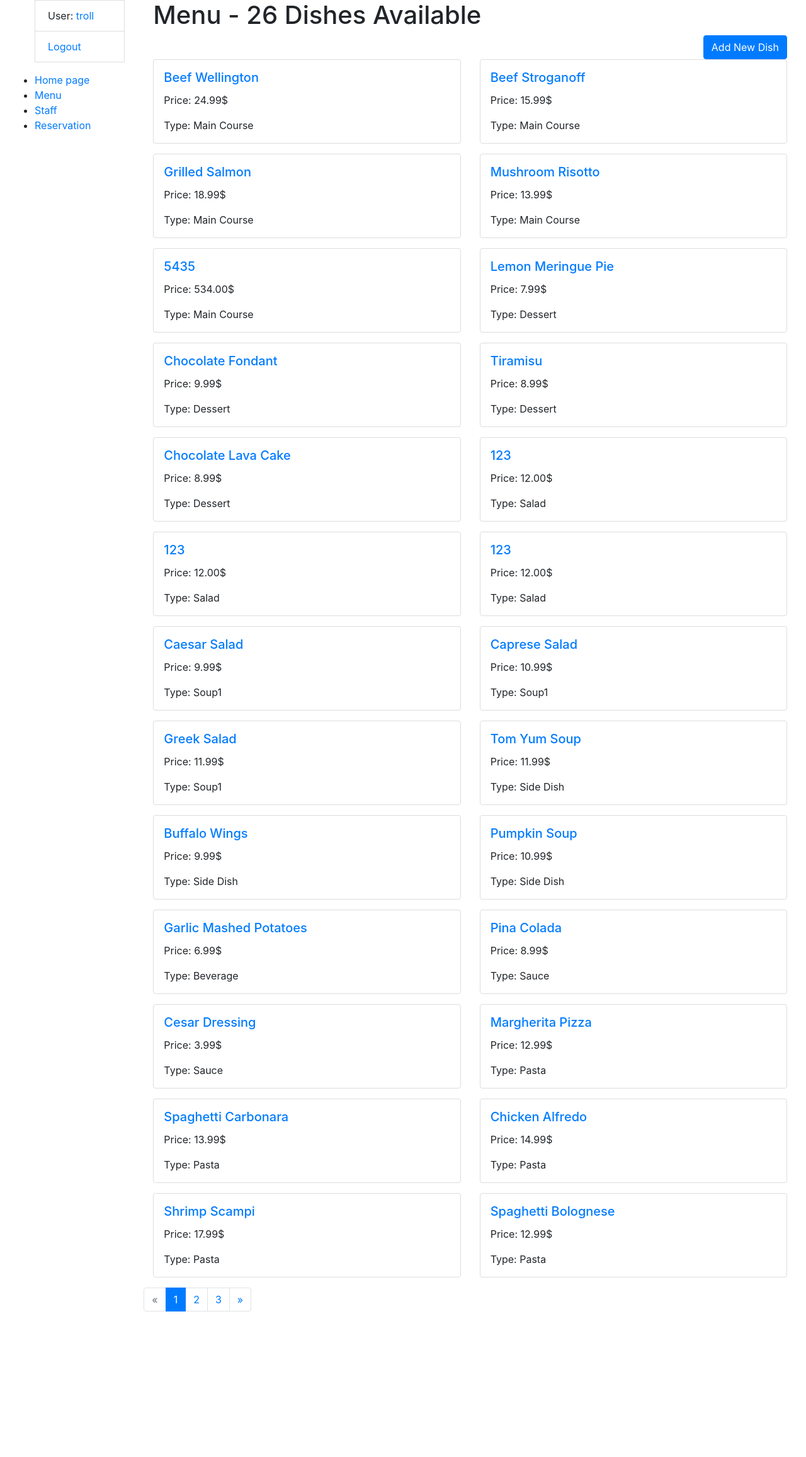
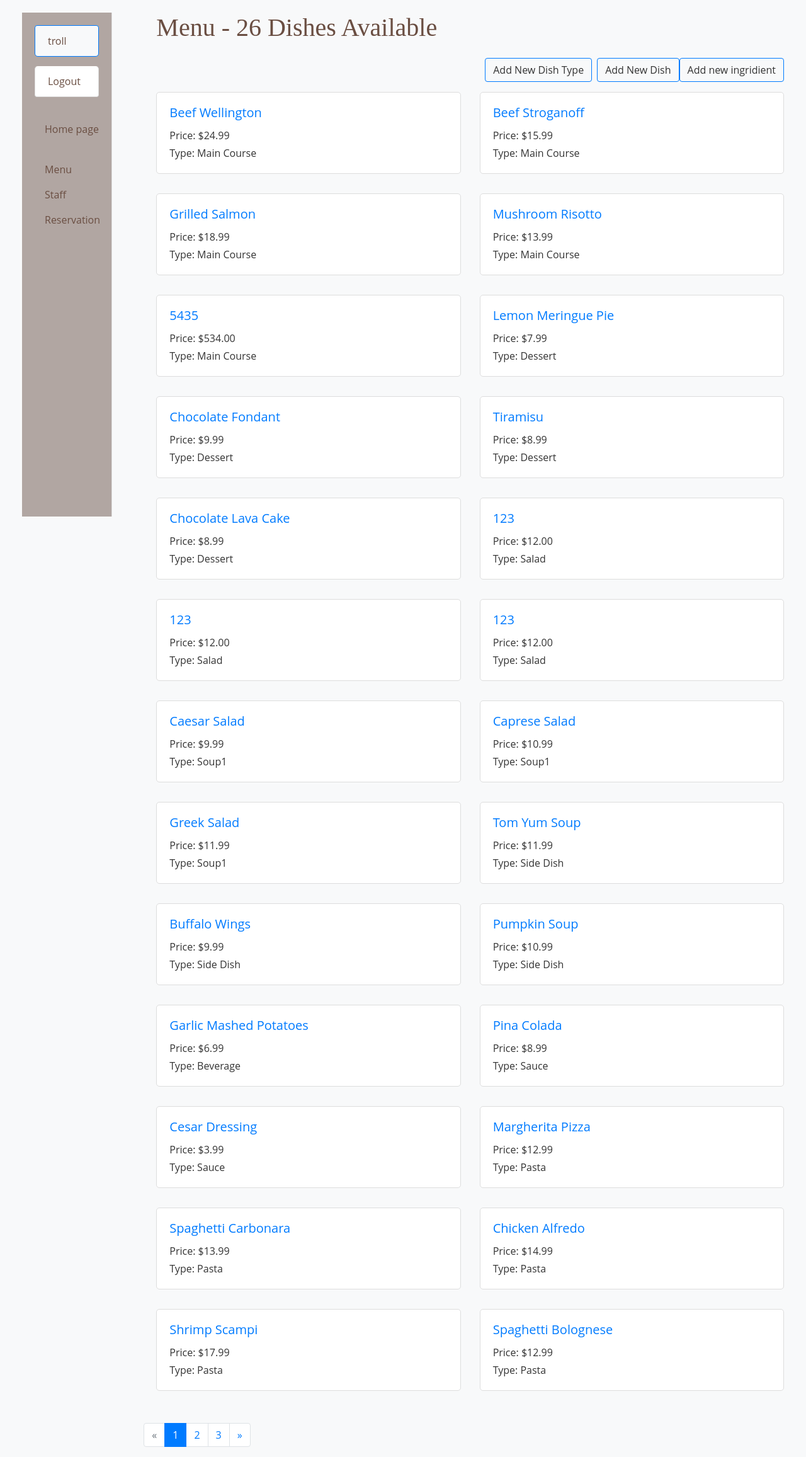
Before and after one commit to NikitaNikolaitsev/Kitcher-Restaurant-, a Django app: page /menu/ in a window 1280 px wide. Shown: the whole page at 63% size. Before the commit the page ends 2082 px from the top, so only its background shows below. Run offline with Django 4.2, Linux system fonts and the light colour scheme; a user stored in the database is signed in; data comes from the database, SQL or seed files in the repository; both versions use the stored data as it was after the commit; parts of the project's set-up code (start-up, migrations or seed data) failed here and were passed over.

Commit message:
fix template

```diff
--- a/kitcherapp/models.py
+++ b/kitcherapp/models.py
@@ -33,6 +33,7 @@ class Dish(models.Model):
     price = models.DecimalField(max_digits=10, decimal_places=2)
     dish_type = models.ForeignKey(DishType, on_delete=models.CASCADE)
     cooks = models.ManyToManyField(Cook, blank=True, related_name="dishes")
+    ingredients = models.ManyToManyField("Ingredient", related_name='dishes', blank=True)
 
     class Meta:
         ordering = ("dish_type",)
@@ -42,3 +43,11 @@ class Dish(models.Model):
 
     def get_absolute_url(self):
         return reverse('kitcher:dish-detail', kwargs={'pk': self.pk})
+
+
+class Ingredient(models.Model):
+    name = models.CharField(max_length=255)
+    description = models.TextField(blank=True, null=True)
+
+    def __str__(self):
+        return self.name
--- a/kitcherapp/urls.py
+++ b/kitcherapp/urls.py
@@ -1,15 +1,29 @@
 from django.urls import path
-from kitcherapp.views import index, MenuView, StaffBaseView, MenuUpdateView, MenuDeleteView, MenuCreateView, \
-    DishDetailView, StaffDetailView, StaffUpdateView, StaffDeleteView, StaffCreateView, DishTypeCreateView, \
-    DishTypeUpdateView, DishTypeDeleteView
+from kitcherapp.views import (
+    index,
+    MenuView,
+    MenuUpdateView,
+    MenuDeleteView,
+    MenuCreateView,
+    StaffBaseView,
+    StaffDetailView,
+    StaffUpdateView,
+    StaffDeleteView,
+    StaffCreateView,
+    DishTypeCreateView,
+    DishTypeUpdateView,
+    DishTypeDeleteView,
+    DishDetailView,
+    IngredientUpdateView,
+    IngredientCreateView
+)
 
 urlpatterns = [
     path("", index, name="index"),
 
     path("menu/", MenuView.as_view(), name="menu"),
-    path(
-        "menu/create", MenuCreateView.as_view(), name="create-menu"
-    ),
+
+    path('menu/create', MenuCreateView.as_view(), name='dish-create'),
     path(
         "menu/<int:pk>/update", MenuUpdateView.as_view(), name="update-menu"
     ),
@@ -43,6 +57,13 @@ urlpatterns = [
     path(
         'dishtype/<int:pk>/delete', DishTypeDeleteView.as_view(), name='dishtype-delete'
     ),
+
+    path(
+        "ingredient/create", IngredientCreateView.as_view(), name="ingredient-create"
+    ),
+    path(
+        "ingredient/<int:pk>/update", IngredientUpdateView.as_view(), name="ingredient-update"
+    ),
 ]
 
 app_name = "kitcher"
--- a/kitcherapp/views.py
+++ b/kitcherapp/views.py
@@ -4,9 +4,8 @@ from django.urls import reverse_lazy
 from django.views import generic
 from django.contrib.auth.mixins import LoginRequiredMixin
 
-from kitcherapp.forms import RegisterForm
-from kitcherapp.models import Dish, Cook, DishType
-
+from kitcherapp.forms import CookCreateForm
+from kitcherapp.models import Dish, Cook, DishType, Ingredient
 
 # Create your views here.
 
@@ -57,20 +56,20 @@ class MenuView(generic.ListView):
 class MenuCreateView(LoginRequiredMixin, generic.edit.CreateView):
     model = Dish
     fields = "__all__"
-    success_url = reverse_lazy("kitcherapp:dish-add")
+    success_url = reverse_lazy("kitcherapp:dish-create")
     template_name = "kitcher/menu/menu_create.html"
 
 
 class MenuUpdateView(LoginRequiredMixin, generic.UpdateView):
     model = Dish
     fields = "__all__"
-    success_url = reverse_lazy("kitcherapp:dish-add")
+    success_url = reverse_lazy("kitcherapp:dish-create")
     template_name = "kitcher/menu/menu_create.html"
 
 
 class MenuDeleteView(LoginRequiredMixin, generic.edit.DeleteView):
     model = Dish
-    success_url = reverse_lazy("kitcherapp:dish-add")
+    success_url = reverse_lazy("kitcherapp:dish-create")
     template_name = "kitcher/menu/menu_delete.html"
 
 
@@ -115,21 +114,21 @@ class StaffDetailView(LoginRequiredMixin, generic.DetailView):
 
 class StaffCreateView(LoginRequiredMixin, generic.CreateView):
     model = Cook
-    fields = "__all__"
+    form_class = CookCreateForm
     template_name = 'kitcher/staff/staff_create.html'
     success_url = reverse_lazy("kitcherapp:staff-create")
 
 
 class StaffUpdateView(LoginRequiredMixin, generic.edit.UpdateView):
     model = Cook
-    fields = "__all__"
+    form_class = CookCreateForm
     success_url = reverse_lazy("kitcherapp:staff-create")
     template_name = "kitcher/staff/staff_create.html"
 
 
 class StaffDeleteView(LoginRequiredMixin, generic.DeleteView):
     model = Cook
-    success_url = reverse_lazy("kitcherapp:staff-add")
+    success_url = reverse_lazy("kitcherapp:staff-create")
     template_name = "kitcher/staff/staff_delete.html"
 
 
@@ -156,3 +155,17 @@ class DishTypeDeleteView(LoginRequiredMixin, generic.edit.DeleteView):
     model = DishType
     success_url = reverse_lazy("kitcherapp:create-menu")
     template_name = "kitcher/dish_type/dish_type_delete.html"
+
+
+class IngredientCreateView(LoginRequiredMixin, generic.CreateView):
+    model = Ingredient
+    fields = "__all__"
+    success_url = reverse_lazy("kitcherapp:create-menu")
+    template_name = "kitcher/menu/ingredient_create.html"
+
+
+class IngredientUpdateView(LoginRequiredMixin, generic.edit.UpdateView):
+    model = Ingredient
+    fields = "__all__"
+    success_url = reverse_lazy("kitcherapp:create-menu")
+    template_name = "kitcher/menu/ingredient_create.html"
--- a/static/style/styles.css
+++ b/static/style/styles.css
@@ -1,32 +1,153 @@
-.job-titles-container  {
+:root {
+    --primary-color: #6a4e42;
+    --secondary-color: #b1a6a2;
+    --accent-color: #d4af37;
+    --text-color: #333;
+    --background-color: #f8f9fa;
+}
+.username {
+    color: #fffff;
+}
+body {
+    font-family: 'Open Sans', sans-serif;
+    color: var(--text-color);
+    background-color: var(--background-color);
+}
+
+h1, h2, h3 {
+    font-family: 'Playfair Display', serif;
+    color: var(--primary-color);
+}
+
+.container {
+    max-width: 1200px;
+    margin: 0 auto;
+    padding: 20px;
+}
+
+.sidebar {
+    background-color: var(--secondary-color);
+    padding: 20px;
+    border-right: 1px solid #ddd;
+    min-height: 100vh;
+}
+
+.sidebar a {
+    color: var(--primary-color);
+}
+
+.sidebar a:hover {
+    color: var(--accent-color);
+}
+
+.user-info, .sidebar-nav {
+    list-style: none;
+    padding: 0;
+    margin: 0;
+}
+
+.user-info li, .sidebar-nav li {
+    margin: 10px 0;
+}
+
+.user-info li a, .sidebar-nav li a {
+    text-decoration: none;
+    color: var(--primary-color);
+}
+
+.user-info li a:hover, .sidebar-nav li a:hover {
+    text-decoration: underline;
+}
+
+.card, .list-group-item {
+    background-color: #fff;
+    border: 1px solid #ddd;
+    border-radius: 5px;
+    margin-bottom: 15px;
+}
+
+.card-body {
+    padding: 20px;
+}
+
+.list-group-item.active {
+    background-color: var(--background-color);
+    color: #fff;
+}
+
+.list-group-item a {
+    color: var(--primary-color);
+}
+
+.list-group-item a:hover {
+    text-decoration: underline;
+}
+
+.table {
+    width: 100%;
+    margin-bottom: 1rem;
+    background-color: #fff;
+    border-collapse: collapse;
+}
+
+.table thead th {
+    background-color: var(--primary-color);
+    color: #fff;
+}
+
+.table tbody tr:nth-child(odd) {
+    background-color: #f9f9f9;
+}
+
+.table tbody tr:hover {
+    background-color: var(--secondary-color);
+    color: var(--primary-color);
+}
+
+.job-titles-container, .menu-container {
     display: flex;
     flex-wrap: wrap;
     gap: 20px;
 }
 
-.job-title-section  {
+.job-title-section, .menu-item {
     flex: 1 1 calc(50% - 20px);
     box-sizing: border-box;
 }
-.row {
-  display: flex;
-  flex-wrap: wrap;
+
+.job-title, .menu-title {
+    font-size: 1.5rem;
+    margin-bottom: 10px;
 }
 
-.col-md-6 {
-  flex: 0 0 50%;
-  max-width: 50%;
+.cooks-list, .menu-list {
+    list-style: none;
+    padding: 0;
+    margin: 0;
+}
+
+.cooks-item, .menu-item {
+    margin-bottom: 5px;
+}
+
+.cooks-item a, .menu-item a {
+    text-decoration: none;
+    color: var(--primary-color);
+}
+
+.cooks-item a:hover, .menu-item a:hover {
+    text-decoration: underline;
+}
+
+.text-right {
+    text-align: right;
 }
 
 .mb-3 {
-  margin-bottom: 1rem;
+    margin-bottom: 1rem;
 }
-
-.card {
-  border: 1px solid #ddd;
-  border-radius: 0.25rem;
+.btn-primary {
+    font-family: 'Open Sans', sans-serif;
+    color: var(--text-color);
+    background-color: var(--background-color);
 }
-
-.card-body {
-  padding: 1rem;
-}
--- a/templates/includes/sidebar.html
+++ b/templates/includes/sidebar.html
@@ -1,16 +1,28 @@
-<ul>
+<div class="container">
+  <div class="sidebar">
+    <ul class="list-group">
       {% if user.is_authenticated %}
-    <li class="list-group-item">User: <a href="{{ user.get_absolute_url }}">{{ user.get_username }}</a></li>
-    <li class="list-group-item"><a href="{% url 'logout'%}?next={{request.path}}">Logout</a></li>
+        <li class="list-group-item active"><a href="{{ user.get_absolute_url }}" class="username">{{ user.get_username }}</a></li>
+        <li class="list-group-item"><a href="{% url 'logout'%}?next={{ request.path }}">Logout</a></li>
       {% else %}
-    <li class="list-group-item"><a href="{% url 'login'%}?next={{request.path}}">Login</a></li>
+        <li class="list-group-item"><a href="{% url 'login'%}?next={{ request.path }}">Login</a></li>
       {% endif %}
     </ul>
-<ul class="sidebar-nav">
-  <li><a href="{% url 'kitcher:index'  %}">Home page</a></li>
-  <li><a href="{% url 'kitcher:menu' %}">Menu</a></li>
+    <ul class="nav flex-column mt-3">
+      <li class="nav-item">
+        <a class="nav-link" href="{% url 'kitcher:index' %}">Home page</a>
+      </li>
+      <li class="nav-item">
+        <a class="nav-link" href="{% url 'kitcher:menu' %}">Menu</a>
+      </li>
       {% if user.is_superuser %}
-    <li><a href="{% url 'kitcher:staff' %}">Staff</a></li>
+        <li class="nav-item">
+          <a class="nav-link" href="{% url 'kitcher:staff' %}">Staff</a>
+        </li>
       {% endif %}
-  <li><a href="#">Reservation</a></li>
+      <li class="nav-item">
+        <a class="nav-link" href="#">Reservation</a>
+      </li>
     </ul>
+  </div>
+</div>
--- a/templates/kitcher/home_page.html
+++ b/templates/kitcher/home_page.html
@@ -1,4 +1,5 @@
 {% extends "base.html" %}
 {% block content %}
   <h1>Kitcher Restraunt</h1>
+
 {% endblock %}
--- a/templates/kitcher/menu/dish_detail.html
+++ b/templates/kitcher/menu/dish_detail.html
@@ -7,6 +7,7 @@
       <p><strong>Description:</strong> {{ dish.description }}</p>
       <p><strong>Price:</strong> ${{ dish.price }}</p>
       <p><strong>Type:</strong> {{ dish.dish_type }}</p>
+      <p><strong>Ingredients</strong><br>{{ dish.ingredients }}</p>
     </div>
 
     {% if user.is_superuser %}
--- a/templates/kitcher/menu/ingredient_create.html
+++ b/templates/kitcher/menu/ingredient_create.html
@@ -1,7 +1,7 @@
 {% extends "base.html" %}
 {% load crispy_forms_tags %}
 {% block content %}
-  <h1>create new dish in menu</h1>
+  <h1>create new ingredient</h1>
   <form action="" method="post">
     {% csrf_token %}
     {{ form|crispy }}
--- a/templates/kitcher/menu/menu_view.html
+++ b/templates/kitcher/menu/menu_view.html
@@ -2,11 +2,13 @@
 
 {% block content %}
   <div class="container">
-    <h1>Menu - {{ dish_count }} Dishes Available</h1>
+    <h1 class="mb-4">Menu - {{ dish_count }} Dishes Available</h1>
 
     {% if user.is_superuser %}
-      <div class="text-right">
-        <a href="{% url 'kitcher:create-menu' %}" class="btn btn-primary">Add New Dish</a>
+      <div class="d-flex justify-content-end mb-3">
+        <a href="{% url 'kitcher:dishtype-create' %}" class="btn btn-primary mr-2">Add New Dish Type</a>
+        <a href="{% url 'kitcher:dish-create' %}" class="btn btn-primary">Add New Dish</a>
+        <a href="{% url 'kitcher:ingredient-create' %}" class="btn btn-primary">Add new ingridient</a>
       </div>
     {% endif %}
 
@@ -15,15 +17,17 @@
         <div class="col-md-6 mb-3">
           <div class="card">
             <div class="card-body">
-              <h5 class="card-title"><a href="{{ dish.get_absolute_url }}">{{ dish.name }}</a></h5>
-              <p class="card-text">Price: {{ dish.price }}$</p>
-              <p class="card-text">Type: {{ dish.dish_type }}</p>
+              <h5 class="card-title">
+                <a href="{{ dish.get_absolute_url }}" class="text-decoration-none">{{ dish.name }}</a>
+              </h5>
+              <p class="card-text mb-1">Price: ${{ dish.price }}</p>
+              <p class="card-text mb-0">Type: {{ dish.dish_type }}</p>
             </div>
           </div>
         </div>
       {% empty %}
         <div class="col-12">
-          <p>No dishes available.</p>
+          <p class="text-center">No dishes available.</p>
         </div>
       {% endfor %}
     </div>
```
Also changed, not shown: kitcherapp/forms.py (+4 -4 lines), templates/kitcher/staff/staff.html (+4 -4 lines), db.sqlite3, kitcherapp/migrations/0005_ingredient_alter_dish_options_dish_ingredients.py (added). Lines whose indentation alone changed are shown as unchanged.
